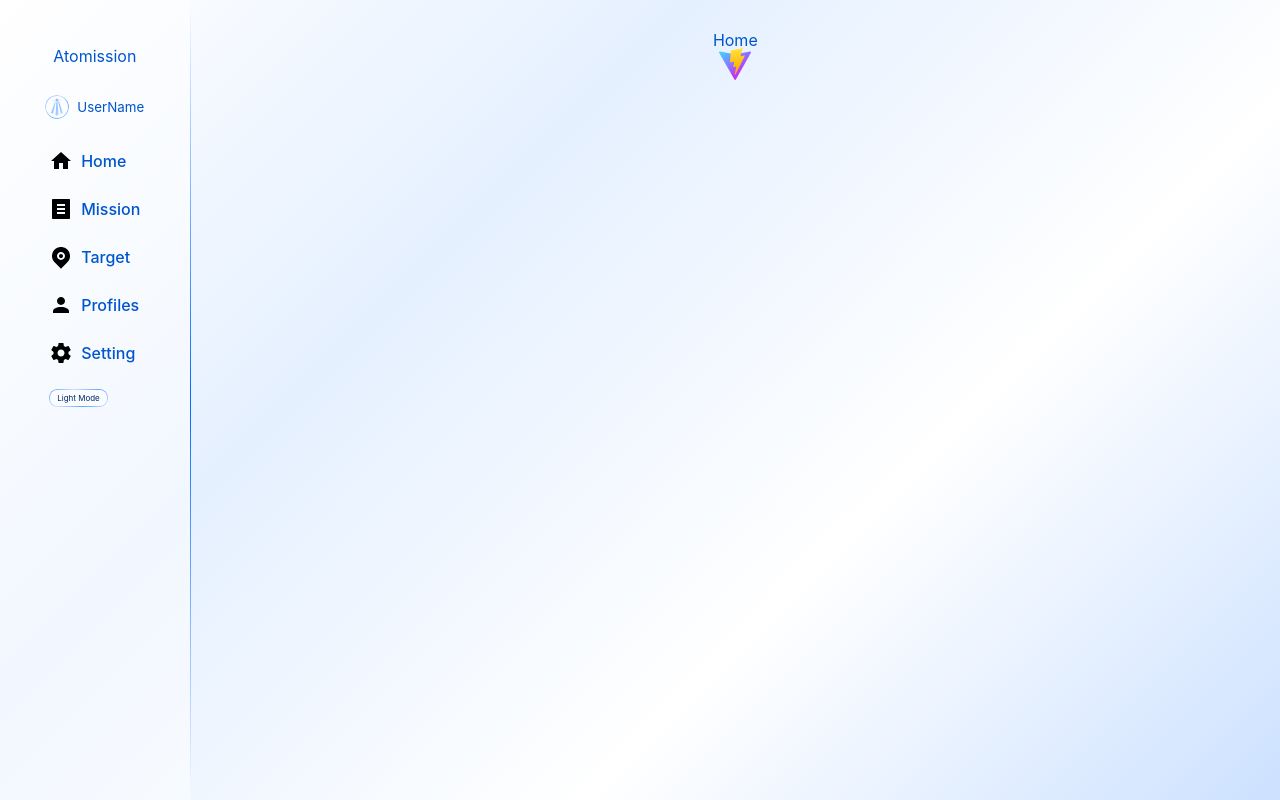
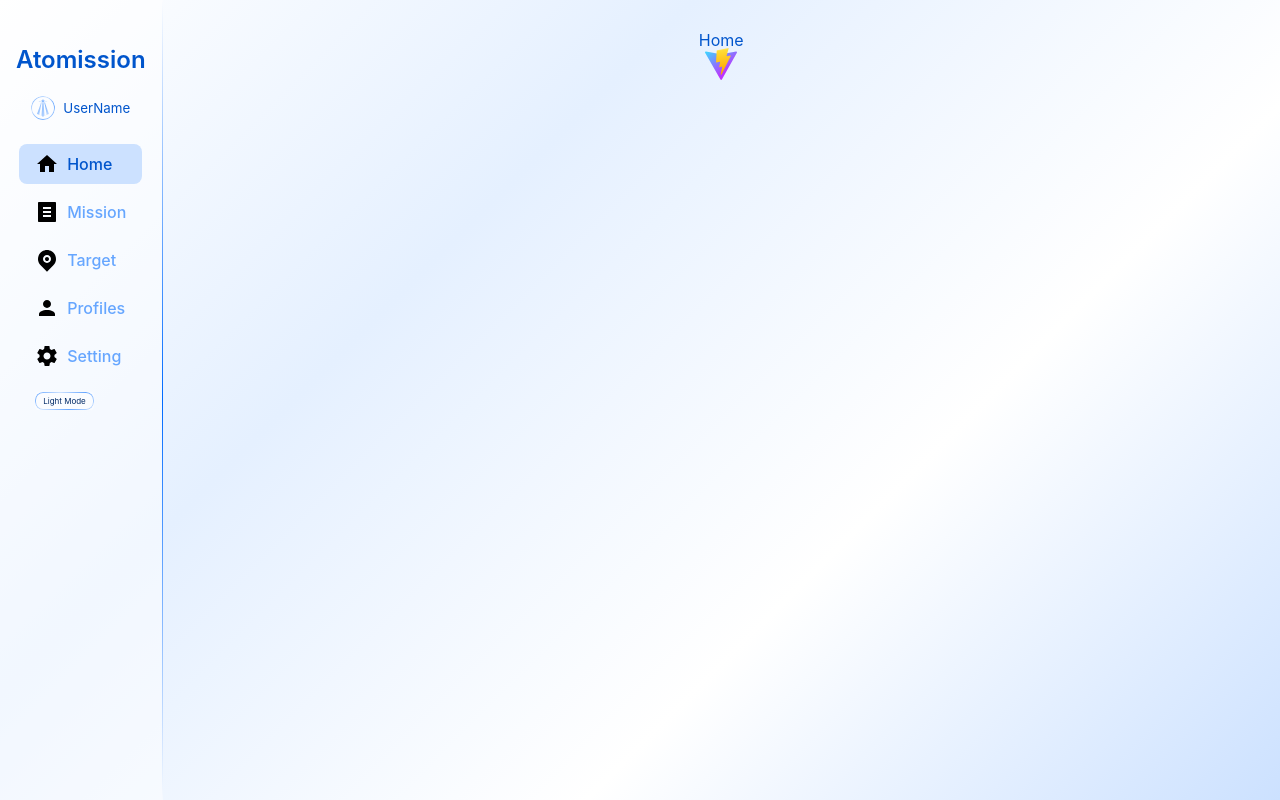
Before and after one commit to silence870121/Atomission, a Vue app: page / in a window 1280 px wide. Built offline with nearby package versions, Linux system fonts and the light colour scheme.

Commit message:
update Navigation rwd

```diff
--- a/src/components/Router.vue
+++ b/src/components/Router.vue
@@ -1,47 +1,54 @@
 <script setup>
-import { onMounted } from 'vue'
+import { ref, onMounted, watch } from 'vue'
 import ThemeBtn from './Theme.vue'
 import Logo from './Logo.vue'
-let location = 'Atomission'
+let location = ref('Atomission')
 
 function toggleMenu(params) {
     document.querySelector('.navbar-menu').classList.toggle('show')
-    console.log(
-        document.querySelector('.navbar-menu').classList
-    );
+}
+function openMenu(params) {
+    document.querySelector('.navbar-menu').classList.add('show')
+}
+function closeMenu(params) {
+    document.querySelector('.navbar-menu').classList.remove('show')
+}
+function toLocal(page) {
+    location.value = page
+    closeMenu()
 }
 
 </script>
 
 <template>
     <nav class="navbar">
-        <h2>{{ location }}</h2>
+        <h2 class="title">{{ location }}</h2>
         <button class="navbar-user" @click="toggleMenu">
             <Logo class="logo" />
             <span>UserName</span>
         </button>
         <div class="navbar-menu">
-            <button class="btn" @click="toggleMenu">X</button>
+            <button class="btn" @click="closeMenu">X</button>
             <ul>
-                <li>
+                <li class="active">
                     <img src="/public/Icon/home.svg" alt="Home icon">
-                    <router-link to="/" @click="location = 'Home'">Home</router-link>
+                    <router-link to="/" @click="toLocal('Home')">Home</router-link>
                 </li>
                 <li>
                     <img src="/public/Icon/mission.svg" alt="Mission icon">
-                    <router-link to="/missions" @click="location = 'Mission'">Mission</router-link>
+                    <router-link to="/missions" @click="toLocal('Mission')">Mission</router-link>
                 </li>
                 <li>
                     <img src="/public/Icon/target.svg" alt="Target icon">
-                    <router-link to="/targets" @click="location = 'Target'">Target</router-link>
+                    <router-link to="/targets" @click="toLocal('Target')">Target</router-link>
                 </li>
                 <li>
                     <img src="/public/Icon/profiles.svg" alt="Profiles icon">
-                    <router-link to="/profile" @click="location = 'Profiles'">Profiles</router-link>
+                    <router-link to="/profile" @click="toLocal('Profiles')">Profiles</router-link>
                 </li>
                 <li>
                     <img src="/public/Icon/setting.svg" alt="Setting icon">
-                    <router-link to="/setting" @click="location = 'Setting'">Setting</router-link>
+                    <router-link to="/setting" @click="toLocal('Setting')">Setting</router-link>
                 </li>
                 <li>
                     <ThemeBtn />
@@ -55,7 +62,7 @@ function toggleMenu(params) {
 <style scoped>
 .navbar {
     background-color: var(--surface-color);
-    padding: 3rem 2rem;
+    padding: 3rem 1rem;
     display: flex;
     flex-direction: column;
     align-items: center;
@@ -64,12 +71,21 @@ function toggleMenu(params) {
     border-image: var(--border-center) 1;
 }
 
+
+
+.navbar .title {
+    font-weight: 600;
+    font-size: 1.5rem;
+}
+
+
 .navbar-user {
     display: flex;
     justify-content: center;
     align-items: center;
     gap: 0.5rem;
     cursor: pointer;
+    padding: 0;
 }
 
 .logo {
@@ -83,32 +99,42 @@ function toggleMenu(params) {
 
 .navbar-menu {
     display: flex;
-    /* justify-content: center; */
     flex-direction: column;
-    /* align-items: center; */
 }
 
 .navbar-menu .btn {
     display: none;
 }
 
+
 .navbar-menu ul {
     display: flex;
     justify-content: flex-start;
     flex-direction: column;
     align-items: flex-start;
-    gap: 1.5rem;
-
+    gap: 0.5rem;
 }
 
 .navbar-menu li {
+    width: 100%;
+    padding: 0.5rem 1rem;
     gap: 0.5rem;
     display: flex;
     flex-direction: row;
     justify-content: flex-start;
     align-items: center;
     flex-wrap: nowrap;
-    color: var(--on-background-color);
+    color: var(--primary-variant-color);
+    transition: all 200ms ease-in-out;
+}
+
+.navbar-menu li:hover,
+.navbar-menu .active {
+    background-color: var(--surface-variant-color);
+    /* background-color: var(--primary-variant-color); */
+    color: var(--primary-color);
+    border-radius: 0.5rem;
+    transition: all 0s;
 }
 
 .navbar-menu li img {
@@ -134,9 +160,18 @@ function toggleMenu(params) {
         border-image: var(--border-center-row) 1;
     }
 
+    .navbar .title {
+        padding-bottom: 0.25rem;
+    }
+
     .navbar-user span {
         display: none;
         order: 0;
+    }
+
+    .logo {
+        width: 2rem;
+        height: 2rem;
     }
 
     .navbar h2 {
--- a/src/style.css
+++ b/src/style.css
@@ -183,10 +183,6 @@ a {
   text-decoration: inherit;
 }
 
-a:hover {
-  color: var(--on-surface-color);
-}
-
 h1 {
   font-size: 3.2em;
   line-height: 1.1;
```
